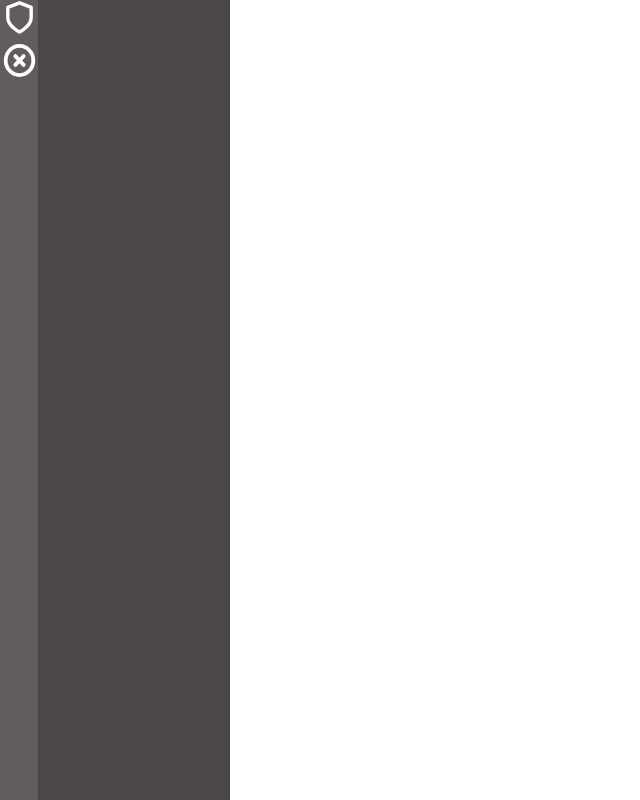
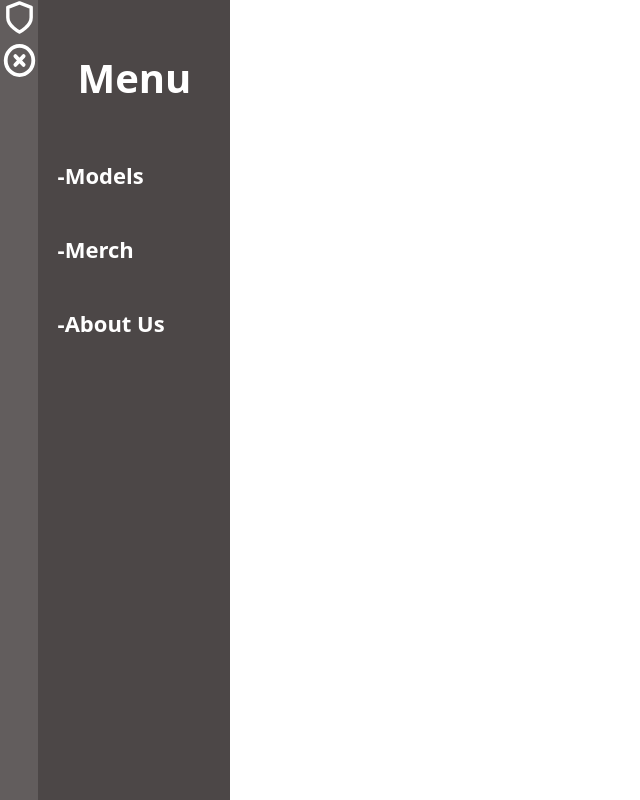
Before and after one commit to ashlee21salinas/supercar-website-am-gabriel-jacob, a plain HTML site: page components/navbar.html in a window 1280 px wide. Both pictures are taken after a click on the icon 33 px from the left and 40 px from the top of the page. Shown: the whole page, without its empty margins (0-640 px from the left). Drawn offline with Linux system fonts and the light colour scheme; a web font is replaced by a local one.

Commit message:
navbar cookin

```diff
--- a/components/navbar.html
+++ b/components/navbar.html
@@ -14,11 +14,12 @@
                 <path d="M20.4997 37.5832C20.4997 37.5832 34.1663 30.7498 34.1663 20.4998V8.5415L20.4997 3.4165L6.83301 8.5415V20.4998C6.83301 30.7498 20.4997 37.5832 20.4997 37.5832Z" stroke="white" stroke-width="4" stroke-linecap="round" stroke-linejoin="round"/>
             </svg>
 
-            <svg xmlns="http://www.w3.org/2000/svg" width="35" height="37" viewBox="0 0 35 37" fill="none">
+            <svg xmlns="http://www.w3.org/2000/svg" width="35" height="37" viewBox="0 0 35 37" fill="none" id="exit_nav">
                 <path d="M21.8753 13.8752L13.1253 23.1252M13.1253 13.8752L21.8753 23.1252M32.0837 18.5002C32.0837 27.0146 25.5545 33.9168 17.5003 33.9168C9.44617 33.9168 2.91699 27.0146 2.91699 18.5002C2.91699 9.98577 9.44617 3.0835 17.5003 3.0835C25.5545 3.0835 32.0837 9.98577 32.0837 18.5002Z" stroke="white" stroke-width="4" stroke-linecap="round" stroke-linejoin="round"/>
             </svg>
 
         </section>
+
         <svg xmlns="http://www.w3.org/2000/svg" width="105" height="116" viewBox="0 0 105 116" fill="none" class="hamburger" id="hamburger">
             <path d="M13.125 58H91.875M13.125 29.25H91.875M13.125 86.75H91.875" stroke="#1E1E1E" stroke-width="4" stroke-linecap="round" stroke-linejoin="round"/>
         </svg>
@@ -33,6 +34,20 @@
             <path fill-rule="evenodd" clip-rule="evenodd" d="M121.261 63.2121C121.261 68.0142 119.316 72.6195 115.852 76.0151C112.388 79.4106 107.69 81.3182 102.792 81.3182C97.8933 81.3182 93.1954 79.4106 89.7317 76.0151C86.2679 72.6195 84.322 68.0142 84.322 63.2121C84.322 58.4101 86.2679 53.8048 89.7317 50.4092C93.1954 47.0137 97.8933 45.1061 102.792 45.1061C107.69 45.1061 112.388 47.0137 115.852 50.4092C119.316 53.8048 121.261 58.4101 121.261 63.2121ZM112.027 63.2121C112.027 65.6132 111.054 67.9158 109.322 69.6136C107.59 71.3114 105.241 72.2652 102.792 72.2652C100.342 72.2652 97.9936 71.3114 96.2617 69.6136C94.5298 67.9158 93.5569 65.6132 93.5569 63.2121C93.5569 60.8111 94.5298 58.5085 96.2617 56.8107C97.9936 55.1129 100.342 54.1591 102.792 54.1591C105.241 54.1591 107.59 55.1129 109.322 56.8107C111.054 58.5085 112.027 60.8111 112.027 63.2121Z" fill="black"/>
             <path fill-rule="evenodd" clip-rule="evenodd" d="M102.792 27C74.7408 27 52 49.2931 52 76.7917C52 104.29 74.7408 126.583 102.792 126.583C130.843 126.583 153.583 104.29 153.583 76.7917C153.583 49.2931 130.843 27 102.792 27ZM61.2349 76.7917C61.2349 86.2521 64.5271 94.9611 70.0449 101.878C73.921 96.89 78.9203 92.8479 84.6528 90.0667C90.3852 87.2856 96.6957 85.8407 103.092 85.8447C109.406 85.8375 115.638 87.2438 121.313 89.9565C126.988 92.6691 131.956 96.6165 135.839 101.497C139.839 96.3535 142.533 90.3496 143.697 83.9825C144.861 77.6153 144.461 71.0681 142.532 64.8823C140.602 58.6966 137.197 53.0503 132.599 48.4106C128.002 43.7709 122.343 40.2711 116.092 38.2009C109.84 36.1307 103.176 35.5496 96.6499 36.5056C90.1239 37.4616 83.9239 39.9272 78.563 43.6986C73.202 47.4699 68.8343 52.4384 65.821 58.1931C62.8078 63.9478 61.2357 70.3232 61.2349 76.7917ZM102.792 117.53C93.2517 117.545 83.9994 114.328 76.6016 108.423C79.579 104.243 83.5425 100.831 88.1548 98.4758C92.7671 96.1209 97.8915 94.8934 103.092 94.8978C108.227 94.8933 113.29 96.0903 117.858 98.3891C122.427 100.688 126.37 104.022 129.36 108.115C121.905 114.212 112.5 117.545 102.792 117.53Z" fill="black"/>
         </svg>
+
+        <section class="menu">
+            <h2>Menu</h2>
+            <h3 id="models_nav">-Models</h3>
+            <h3>-Merch</h3>
+            <h3>-About Us</h3>
+        </section>
+
+        <section class="models">
+            <h3>-Back</h3>
+            <h3>-Black Widow</h3>
+            <h3>-Nemesis</h3>
+        </section>
+
     </nav>
 
 
--- a/css/navbar.css
+++ b/css/navbar.css
@@ -12,7 +12,7 @@ nav{
     height: 10vh;
     align-items: center;
     justify-content: flex-start;
-    transition: background 2s, width 1.5s, height 1.5s;
+    transition: background 2s, width 1.2s, height 1.2s;
 }
 
 .left-bar{
@@ -79,3 +79,51 @@ nav:has(> .hamburger.clicked){
 .left-bar > svg:last-of-type{
     margin-top: 20%;
 }
+
+nav > .menu{
+    display: none;
+}
+
+.hamburger.clicked ~ .menu{
+    display: flex;
+    flex-flow: column;
+    color: white;
+    width: 100%;
+    align-items: center;
+    margin-bottom: 220%;
+}
+
+
+.hamburger.clicked ~ .menu > h2{
+    font-size: 40px;
+}
+
+.hamburger.clicked ~ .menu > h3{
+    font-size: 22px;
+    align-self: flex-start;
+    margin-left: 10%;
+}
+
+nav > .models{
+    display: none;
+}
+
+.hamburger.clicked ~ .menu{
+    display: flex;
+    flex-flow: column;
+    color: white;
+    width: 100%;
+    align-items: center;
+    margin-bottom: 220%;
+}
+
+
+.hamburger.clicked ~ .menu > h2{
+    font-size: 40px;
+}
+
+.hamburger.clicked ~ .menu > h3{
+    font-size: 22px;
+    align-self: flex-start;
+    margin-left: 10%;
+}
--- a/java/navbar.js
+++ b/java/navbar.js
@@ -1,5 +1,16 @@
 document.getElementById("hamburger").addEventListener("click", hamburger_click);
+document.getElementById("exit_nav").addEventListener("click",exit_nav_click)
+document.getElementById("models_nav").addEventListener("click",models_nav_click)
+
 
 function hamburger_click() {
   document.getElementById("hamburger").classList.add('clicked')
 }
+
+function exit_nav_click() {
+    document.getElementById("hamburger").classList.remove('clicked')
+  }
+
+  function models_nav_click() {
+    document.getElementById("models_nav").classList.add('clicked')
+  }
```
Also changed, not shown: components/footer.html (+2 -1 lines).
